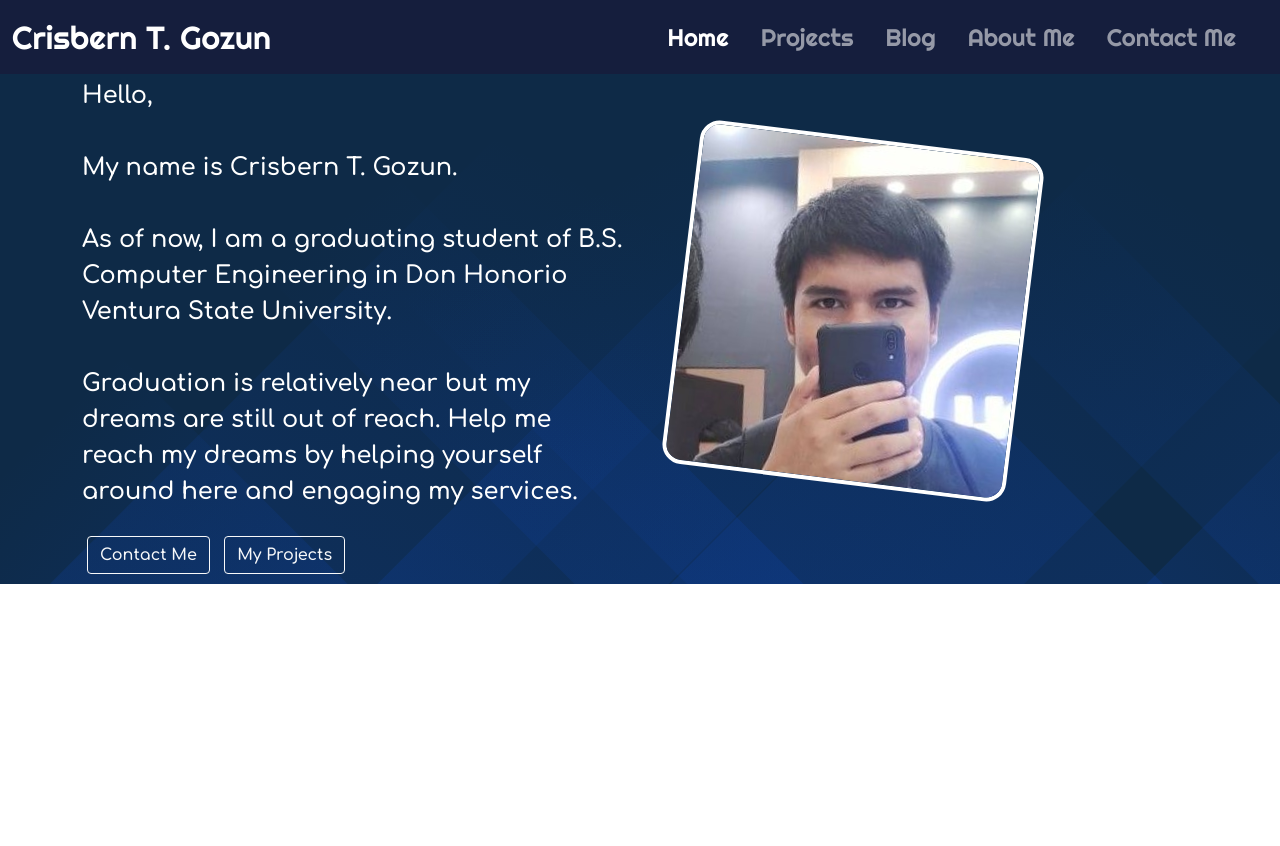
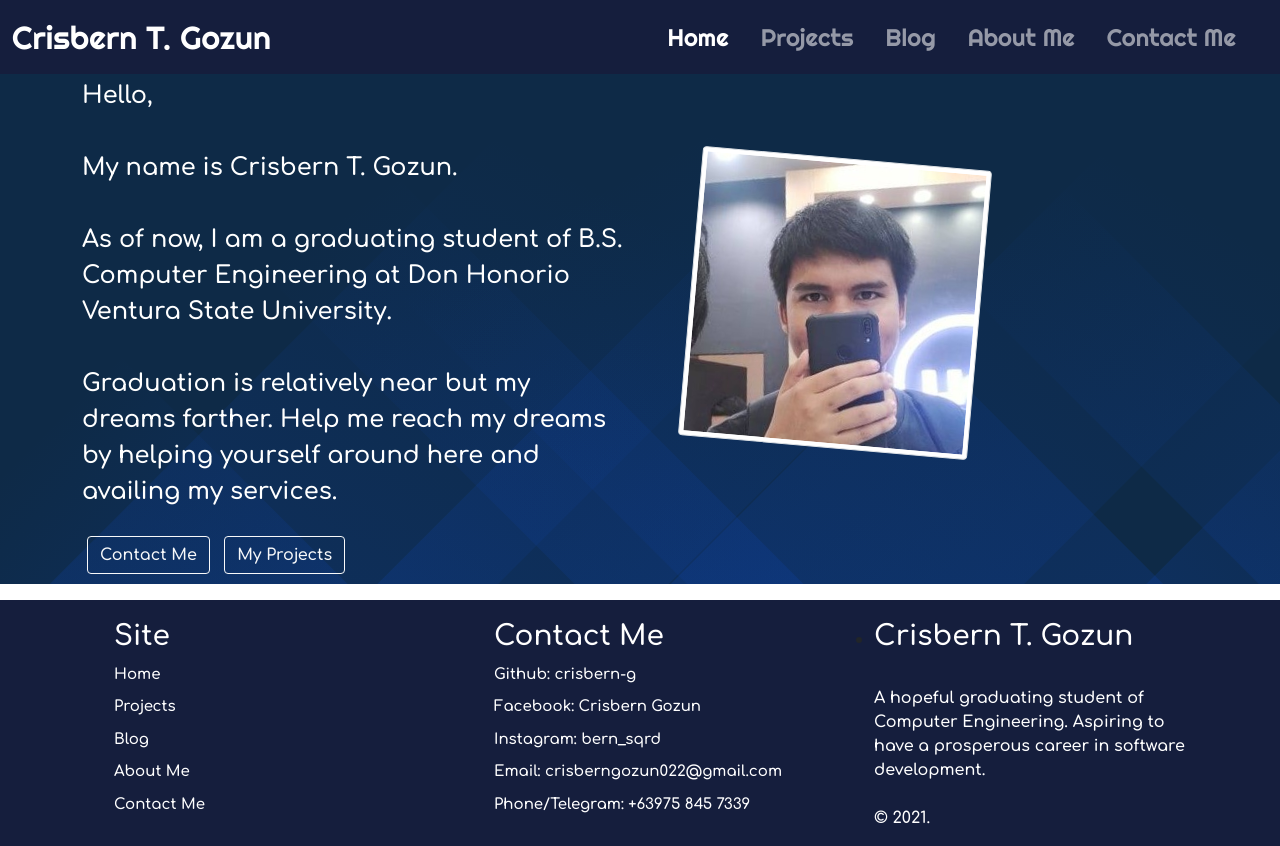
Before and after one commit to crisbern-g/Portfolio, a Django app: template Main/templates/Main/index.html in a window 1280 px wide. Before the commit the page ends 584 px from the top, so only its background shows below. Run offline with Django 3.2, Linux system fonts and the light colour scheme; the template is opened without the code that fills it, so the values that code supplies are empty; parts of the project's set-up code (start-up, migrations or seed data) failed here and were passed over.

Commit message:
Added a Footer

```diff
--- a/Main/static/Main/index.css
+++ b/Main/static/Main/index.css
@@ -33,17 +33,17 @@
 }
 
 #author-pic-container{
-    padding-left: 40px;
-    padding-top: 30px;
+    padding-left: 50px;
+    padding-top: 50px;
 }
 
 #author-pic{
-    border-radius: 20px;
-    border: 4px solid rgb(255, 255, 255);
     margin: 30px auto;
-    transform: rotate(7deg);
+    transform: rotate(5deg);
     transition: 0.5s;
     cursor: pointer;
+    height: 290px;
+    width: 290px;
 }
 
 #author-pic:hover{
--- a/Main/templates/Main/index.html
+++ b/Main/templates/Main/index.html
@@ -22,9 +22,9 @@
             <br><br>
             My name is <b>Crisbern T. Gozun</b>.
             <br><br>
-            As of now, I am a graduating student of B.S. Computer Engineering in Don Honorio Ventura State University.
+            As of now, I am a graduating student of B.S. Computer Engineering at Don Honorio Ventura State University.
             <br><br>
-            Graduation is relatively near but my dreams are still out of reach. Help me reach my dreams by helping yourself around here and engaging my services.
+            Graduation is relatively near but my dreams farther. Help me reach my dreams by helping yourself around here and availing my services.
           </p>
           {% comment %} Contact me and My Projects Button {% endcomment %}
           <span id="header-buttons-span">
@@ -35,8 +35,8 @@
         </div>
 
         {% comment %} My Picture {% endcomment %}
-        <div class="col col-auto col-xs-auto" id="author-pic-container">
-          <img src="{% static 'bern.jpg' %}" alt="" id="author-pic" class="img-fluid">
+        <div class="col col-auto" id="author-pic-container">
+          <img src="{% static 'bern.jpg' %}" alt="" id="author-pic" class="img-fluid img-thumbnail">
         </div>
 
       </div>
--- a/static/main.css
+++ b/static/main.css
@@ -0,0 +1,34 @@
+/* footer */
+footer .d-flex{
+    background-color: #151E3D;
+}
+
+.footer-list ul{
+    list-style: none;
+}
+
+.footer-list ul li{
+    font-family: 'Comfortaa', cursive;
+    color: white;
+    margin-bottom: 10px;
+    font-size: 15px;
+}
+
+.footer-list ul li a{
+    color: white;
+    text-decoration: none;
+}
+
+.footer-list ul li a:hover{
+    color: rgb(141, 140, 140);
+}
+
+#footer-row .col{
+    padding-top: 20px;
+}
+
+#footer-last-column p,
+#footer-last-column h3{
+    font-family: 'Comfortaa', cursive;
+    color: white;
+}
--- a/templates/base.html
+++ b/templates/base.html
@@ -12,6 +12,63 @@
 </head>
 <body>
     {% block content %}{% endblock content %}
+
+    {% comment %} Footer-Visible to all pages {% endcomment %}
+    <footer>
+        <div class="d-flex position-relative bottom-0">
+            <div class="container">
+                <div class="row row-cols-lg-3 row-cols-md-3 row-cols-sm-1 row-cols-xs-1" id="footer-row">
+                    {% comment %} Site column {% endcomment %}
+                    <div class="col footer-list">
+                        <ul>
+                            <li><h3>Site</h3></li>
+
+                            <li><a href="">Home</a></li>
+
+                            <li><a href="">Projects</a></li>
+
+                            <li><a href="">Blog</a></li>
+
+                            <li><a href="">About Me</a></li>
+
+                            <li><a href="">Contact Me</a></li>
+                        </ul>
+                    </div>
+                    {% comment %} Contact Me column {% endcomment %}
+                    <div class="col footer-list">
+                        <ul>
+                            <li><h3>Contact Me</h3></li>
+
+                            <li>Github: <a href="https://github.com/crisbern-g">crisbern-g</a></li>
+
+                            <li>Facebook: <a href="https://www.facebook.com/Crisbern022/">Crisbern Gozun</a></li>
+
+                            <li>Instagram: <a href="https://www.instagram.com/">bern_sqrd</a></li>
+
+                            <li>Email: <a href="mailto:crisberngozun022@gmail.com">crisberngozun022@gmail.com</a></li>
+
+                            <li>Phone/Telegram: +63975 845 7339</li>
+                        </ul>
+                    </div>
+                    {% comment %} Column containing my name and a quote {% endcomment %}
+                    <div class="col" id="footer-last-column">
+                        <ul>
+                            <li>
+                                <h3>Crisbern T. Gozun</h3>
+                                <p>
+                                    <br>
+                                    A hopeful graduating student of Computer Engineering. Aspiring to have a prosperous career in software development.
+                                    <br><br>
+                                    © 2021.
+                                </p>
+                            </li>
+                        </ul>
+                    </div>
+
+                </div>
+            </div>
+        </div>
+    </footer>
     <script src="https://cdn.jsdelivr.net/npm/bootstrap@5.1.0/dist/js/bootstrap.bundle.min.js" integrity="sha384-U1DAWAznBHeqEIlVSCgzq+c9gqGAJn5c/t99JyeKa9xxaYpSvHU5awsuZVVFIhvj" crossorigin="anonymous"></script>
 </body>
 </html>
```
Also changed, not shown: Main/views.py (+3 -4 lines).
